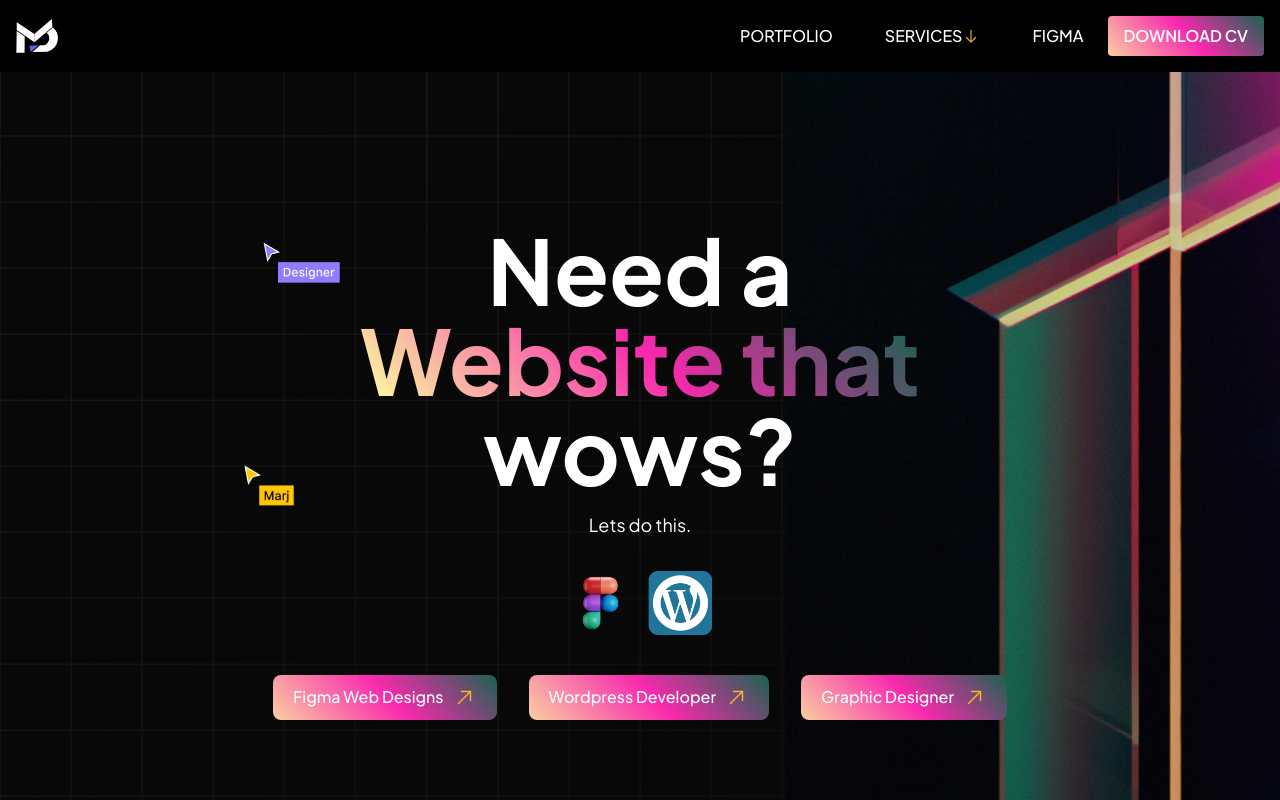
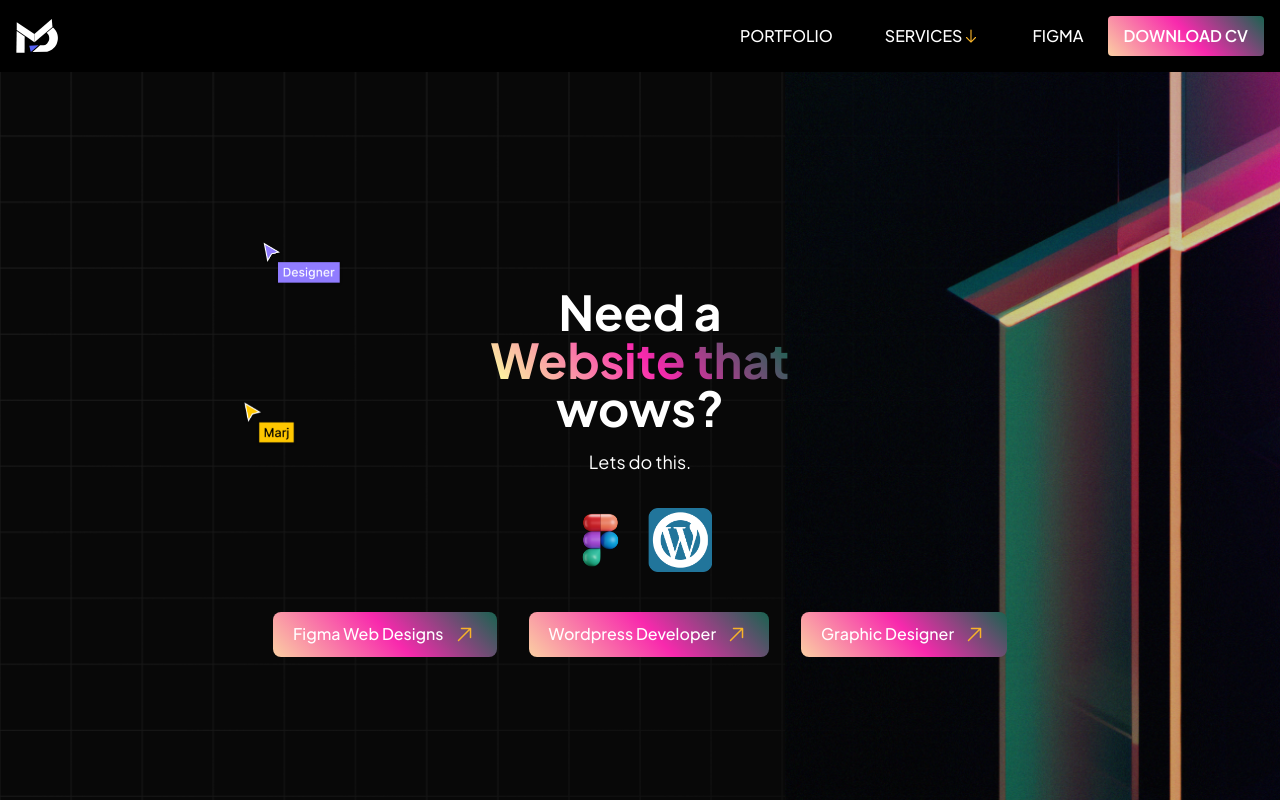
Before and after one commit to MarjonDoping/marj_portfolio, a React (Vite) app in the folder marjportfolio/marj-portfolio/: page / in a window 1280 px wide. Shown: the top 800 px of the page. Built offline with nearby package versions, Linux system fonts and the light colour scheme.

Commit message:
hehehehe

```diff
--- a/marjportfolio/marj-portfolio/tailwind.config.js
+++ b/marjportfolio/marj-portfolio/tailwind.config.js
@@ -25,18 +25,18 @@ export default {
       },
     },
 
-    fontSize: {
-      sm: "0.8rem",
-      base: "1rem",
-      xl: "1.25rem",
-      "1xl": "3rem",
-      "2xl": "1.563rem",
-      "3xl": "1.953rem",
-      "4xl": "2.25rem",
-      "5xl": "5.625rem",
-      "6xl": "9.375rem",
-      "7xl": "4.375rem",
-    },
+    // fontSize: {
+    //   sm: "0.8rem",
+    //   base: "1rem",
+    //   xl: "1.25rem",
+    //   "1xl": "3rem",
+    //   "2xl": "1.563rem",
+    //   "3xl": "1.953rem",
+    //   "4xl": "2.25rem",
+    //   "5xl": "5.625rem",
+    //   "6xl": "9.375rem",
+    //   "7xl": "4.375rem",
+    // },
 
     animation: {
       move: "move 4s infinite ease-in-out",
```
